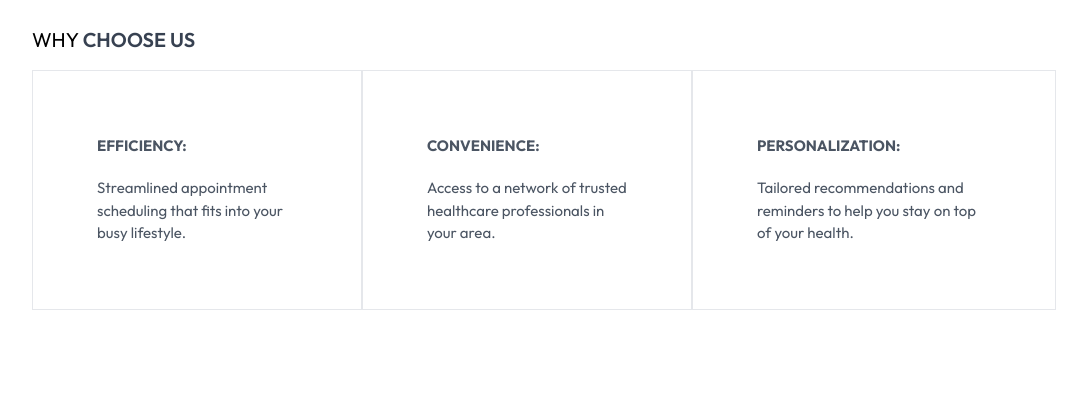
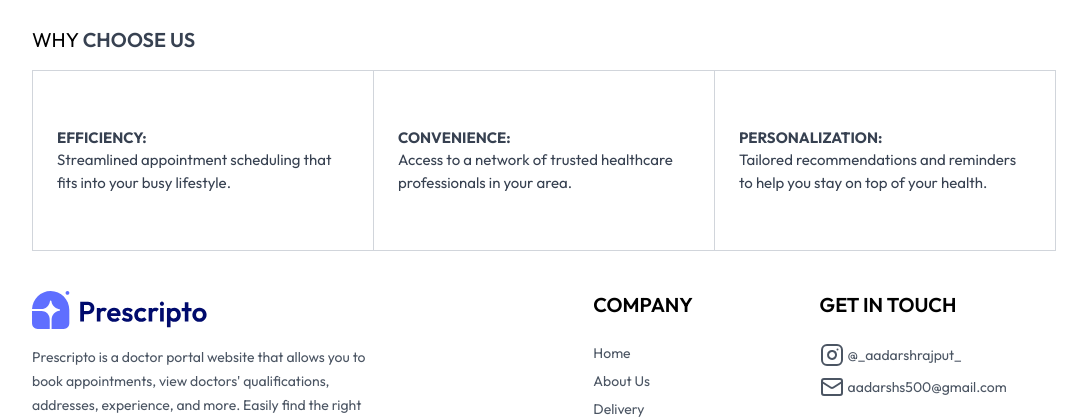
Before and after one commit to Aadarshs12/prescripto, a Next.js app: page /about in a window 1280 px wide. Shown: the part 514-933 px from the top of the page, without its empty margins (96-1183 px from the left). Built offline with nearby package versions, Linux system fonts and the light colour scheme; no server answers; sample sign-in values are in the browser's storage.

Commit message:
some bugs fixes

```diff
--- a/src/app/about/page.jsx
+++ b/src/app/about/page.jsx
@@ -39,23 +39,29 @@ const page = () => {
           </div>
         </div>
       </div>
-      <div className="text-xl my-4"><p>WHY  <span className="text-gray-700 font-semibold">CHOOSE US</span></p></div>
-      <div className="flex flex-col md:flex-row mb-20">
-        <div className="border px-10 md:px-16 py-8 sm:py-16 flex flex-col gap-5 text-[15px] hover:bg-[#5f6fff] hover:text-white transition-all duration-300 text-gray-600 cursor-pointer">
+      <div className="text-xl my-4">
+        <p>
+          WHY <span className="text-gray-700 font-semibold">CHOOSE US</span>
+        </p>
+      </div>
+      <div className="flex flex-col md:flex-row border border-gray-300 divide-y md:divide-y-0 md:divide-x divide-gray-300">
+        <div className="flex-1 px-6 py-14 text-[15px] text-gray-700 hover:bg-[#5f6fff] hover:text-white transition-all duration-300 cursor-pointer">
           <b>EFFICIENCY:</b>
           <p>
             Streamlined appointment scheduling that fits into your busy
             lifestyle.
           </p>
         </div>
-        <div className="border px-10 md:px-16 py-8 sm:py-16 flex flex-col gap-5 text-[15px] hover:bg-[#5f6fff] hover:text-white transition-all duration-300 text-gray-600 cursor-pointer">
-          <b>CONVENIENCE: </b>
+
+        <div className="flex-1 px-6 py-14 text-[15px] text-gray-700 hover:bg-[#5f6fff] hover:text-white transition-all duration-300 cursor-pointer">
+          <b>CONVENIENCE:</b>
           <p>
             Access to a network of trusted healthcare professionals in your
             area.
           </p>
         </div>
-        <div className="border px-10 md:px-16 py-8 sm:py-16 flex flex-col gap-5 text-[15px] hover:bg-[#5f6fff] hover:text-white transition-all duration-300 text-gray-600 cursor-pointer">
+
+        <div className="flex-1 px-6 py-14 text-[15px] text-gray-700 hover:bg-[#5f6fff] hover:text-white transition-all duration-300 cursor-pointer">
           <b>PERSONALIZATION:</b>
           <p>
             Tailored recommendations and reminders to help you stay on top of
--- a/src/app/layout.js
+++ b/src/app/layout.js
@@ -11,7 +11,8 @@ const outfit = Outfit({
 
 export const metadata = {
   title: "Online Prescription Tools for Doctors | Prescripto",
-    description: "Prescripto empowers healthcare professionals to send and manage medical prescriptions online. Fast, secure, and compliant e-prescribing tools designed for doctors and clinics.",
+  description:
+    "Prescripto empowers healthcare professionals to send and manage medical prescriptions online. Fast, secure, and compliant e-prescribing tools designed for doctors and clinics.",
 };
 
 export default function RootLayout({ children }) {
--- a/src/components/Footer.jsx
+++ b/src/components/Footer.jsx
@@ -62,7 +62,7 @@ const Footer = () => {
             <h4 className="text-xl font-semibold">GET IN TOUCH</h4>
             <ul className="flex flex-col gap-2 mt-6">
               <li className="text-sm flex gap-1 items-center hover:underline hover:text-[#5f6fff] hover:cursor-pointer text-gray-600">
-                <Link className="flex gap-1 items-center" target="_blank" href={"https://www.instagram.com/_aadarsh.singh_12_?igsh=ZHQzZDl6aGh1cjc5"}>
+                <Link className="flex gap-1 items-center" target="_blank" href={"https://www.instagram.com/_aadarshrajput_"}>
                   <svg
                     xmlns="http://www.w3.org/2000/svg"
                     width="24"
@@ -79,7 +79,7 @@ const Footer = () => {
                     <path d="M16 11.37A4 4 0 1 1 12.63 8 4 4 0 0 1 16 11.37z" />
                     <line x1="17.5" x2="17.51" y1="6.5" y2="6.5" />
                   </svg>
-                  <span className="gradient-text">@_aadarsh.singh_12_</span>
+                  <span className="gradient-text">@_aadarshrajput_</span>
                 </Link>
               </li>
 
```
Lines whose indentation alone changed are shown as unchanged.
